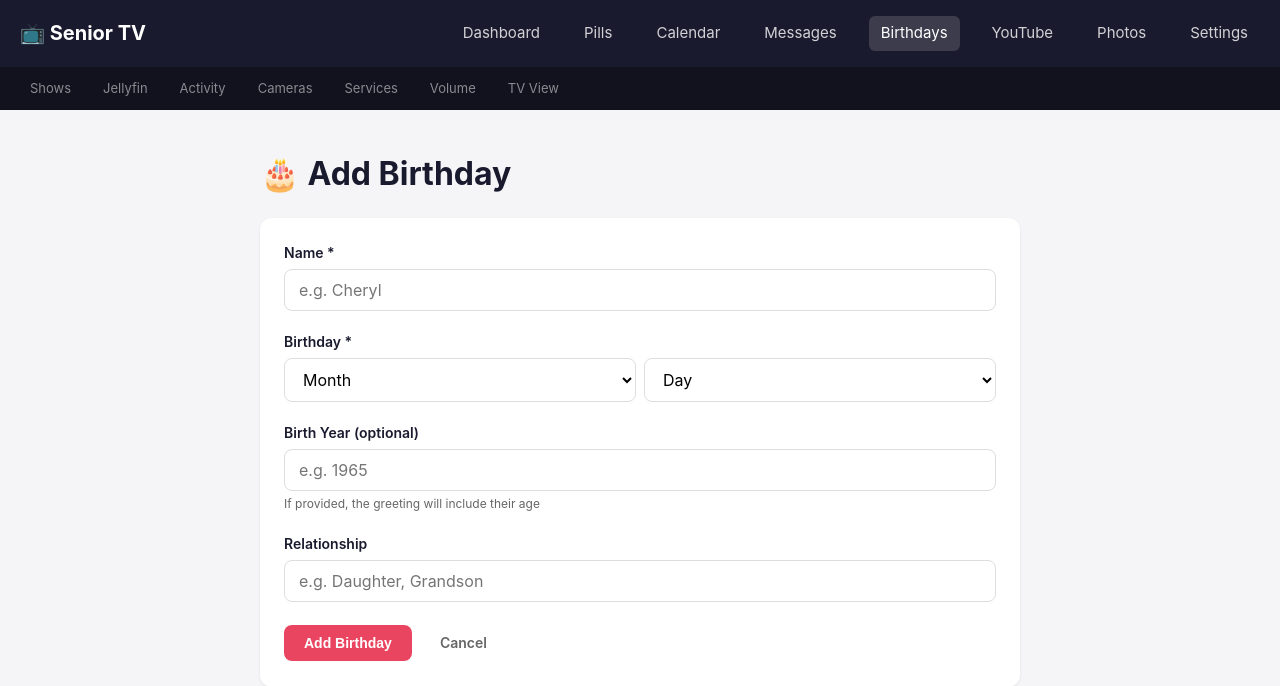
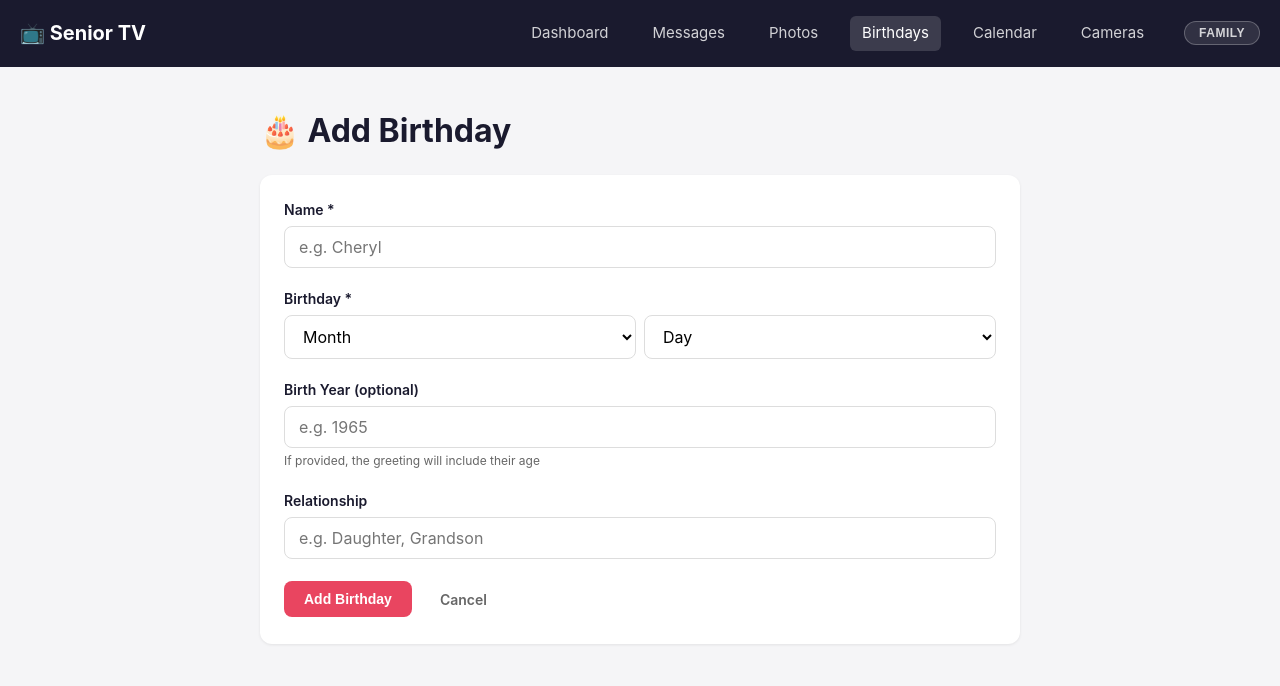
Before and after one commit to sandbreak80/senior-tv, a Flask app: page /admin/birthdays/new in a window 1280 px wide. Shown: the top 686 px of the page. Run offline with Flask 3, Linux system fonts and the light colour scheme; some libraries are stand-ins or nearby versions.

Commit message:
Add Family/Admin mode toggle to admin panel
Cookie-based toggle in the nav bar switches between two views:
- Family mode (default): Dashboard, Messages, Photos, Birthdays, Calendar, Cameras
- Admin mode: adds Pills, YouTube, Settings + secondary row (Shows, Jellyfin,
  Activity, Services, Volume, TV View)

Pure frontend — CSS class on body hides .admin-only elements. No backend changes.
Cookie persists across sessions. All routes still work via direct URL in either mode.

Co-Authored-By: Claude Opus 4.6 (1M context) <noreply@anthropic.com>

```diff
--- a/static/css/admin.css
+++ b/static/css/admin.css
@@ -55,6 +55,27 @@ body {
     background: rgba(255,255,255,0.15);
     color: white;
 }
+
+/* Mode toggle — Family/Admin switch */
+.mode-toggle {
+    background: rgba(255,255,255,0.1);
+    border: 1px solid rgba(255,255,255,0.25);
+    color: rgba(255,255,255,0.8);
+    font-size: 12px;
+    font-weight: 600;
+    padding: 4px 14px;
+    border-radius: 20px;
+    cursor: pointer;
+    transition: all 0.2s;
+    margin-left: 8px;
+    letter-spacing: 0.5px;
+    text-transform: uppercase;
+}
+.mode-toggle:hover { background: rgba(255,255,255,0.2); color: white; }
+.mode-toggle.mode-admin { background: var(--primary); border-color: var(--primary); color: white; }
+
+/* Family mode — hide admin-only elements */
+body.family-mode .admin-only { display: none !important; }
 
 /* Secondary nav — technical/monitoring pages */
 .admin-nav-secondary {
--- a/templates/admin/base.html
+++ b/templates/admin/base.html
@@ -10,19 +10,22 @@
     <nav class="admin-nav">
         <span class="logo">📺 Senior TV</span>
         <a href="/admin" {% if request.path == '/admin' %}class="active"{% endif %}>Dashboard</a>
-        <a href="/admin/pills" {% if '/pills' in request.path %}class="active"{% endif %}>Pills</a>
+        <a href="/admin/messages" {% if '/messages' in request.path %}class="active"{% endif %}>Messages</a>
+        <a href="/admin/photos" {% if '/photos' in request.path %}class="active"{% endif %}>Photos</a>
+        <a href="/admin/birthdays" {% if '/birthdays' in request.path %}class="active"{% endif %}>Birthdays</a>
         <a href="/admin/calendar" {% if '/calendar' in request.path %}class="active"{% endif %}>Calendar</a>
-        <a href="/admin/messages" {% if '/messages' in request.path %}class="active"{% endif %}>Messages</a>
-        <a href="/admin/birthdays" {% if '/birthdays' in request.path %}class="active"{% endif %}>Birthdays</a>
-        <a href="/admin/youtube" {% if '/youtube' in request.path %}class="active"{% endif %}>YouTube</a>
-        <a href="/admin/photos" {% if '/photos' in request.path %}class="active"{% endif %}>Photos</a>
-        <a href="/admin/settings" {% if '/settings' in request.path %}class="active"{% endif %}>Settings</a>
+        <a href="/admin/cameras" {% if '/cameras' in request.path %}class="active"{% endif %}>Cameras</a>
+        <a href="/admin/pills" class="admin-only {% if '/pills' in request.path %}active{% endif %}" {% if '/pills' in request.path %}{% endif %}>Pills</a>
+        <a href="/admin/youtube" class="admin-only {% if '/youtube' in request.path %}active{% endif %}">YouTube</a>
+        <a href="/admin/settings" class="admin-only {% if '/settings' in request.path %}active{% endif %}">Settings</a>
+        <button class="mode-toggle" id="mode-toggle" onclick="toggleMode()">
+            <span class="mode-label" id="mode-label">Family</span>
+        </button>
     </nav>
-    <nav class="admin-nav-secondary">
+    <nav class="admin-nav-secondary admin-only">
         <a href="/admin/shows" {% if '/shows' in request.path %}class="active"{% endif %}>Shows</a>
         <a href="/admin/plex-setup" {% if '/plex' in request.path %}class="active"{% endif %}>Jellyfin</a>
         <a href="/admin/activity" {% if '/activity' in request.path %}class="active"{% endif %}>Activity</a>
-        <a href="/admin/cameras" {% if '/cameras' in request.path %}class="active"{% endif %}>Cameras</a>
         <a href="/admin/services" {% if '/services' in request.path %}class="active"{% endif %}>Services</a>
         <a href="/admin/volume" {% if '/volume' in request.path %}class="active"{% endif %}>Volume</a>
         <a href="/admin/tv-view" {% if '/tv-view' in request.path %}class="active"{% endif %}>TV View</a>
@@ -36,5 +39,25 @@
         {% endwith %}
         {% block content %}{% endblock %}
     </div>
+    <script>
+    function getMode() {
+        return (document.cookie.match(/admin_mode=(\w+)/) || [])[1] || 'family';
+    }
+    function setMode(mode) {
+        document.cookie = 'admin_mode=' + mode + ';path=/;max-age=31536000';
+        applyMode(mode);
+    }
+    function applyMode(mode) {
+        document.body.classList.toggle('family-mode', mode === 'family');
+        var label = document.getElementById('mode-label');
+        var btn = document.getElementById('mode-toggle');
+        if (label) label.textContent = mode === 'family' ? 'Family' : 'Admin';
+        if (btn) btn.classList.toggle('mode-admin', mode === 'admin');
+    }
+    function toggleMode() {
+        setMode(getMode() === 'family' ? 'admin' : 'family');
+    }
+    applyMode(getMode());
+    </script>
 </body>
 </html>
```
